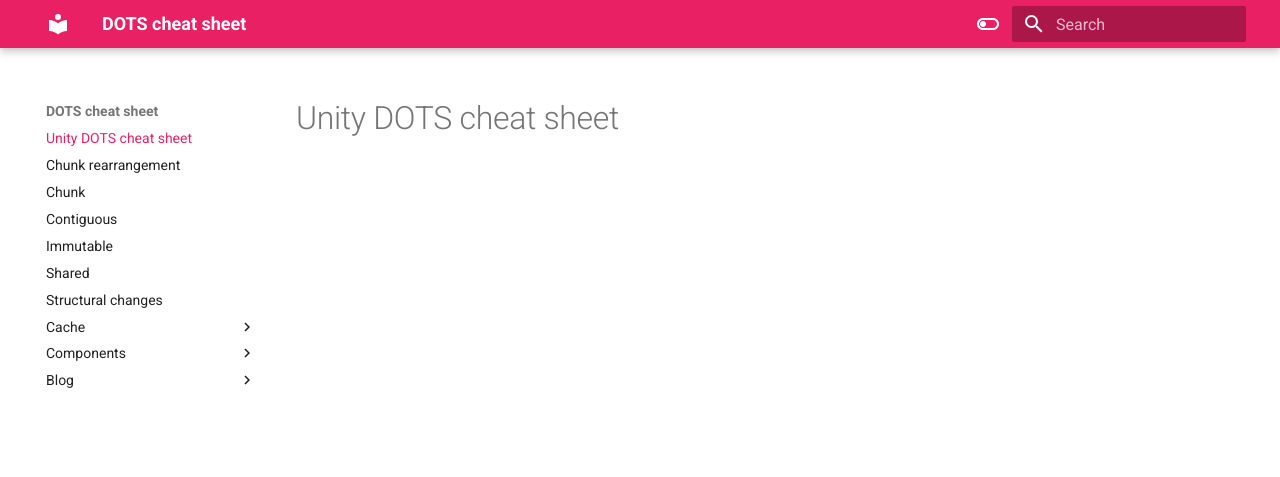
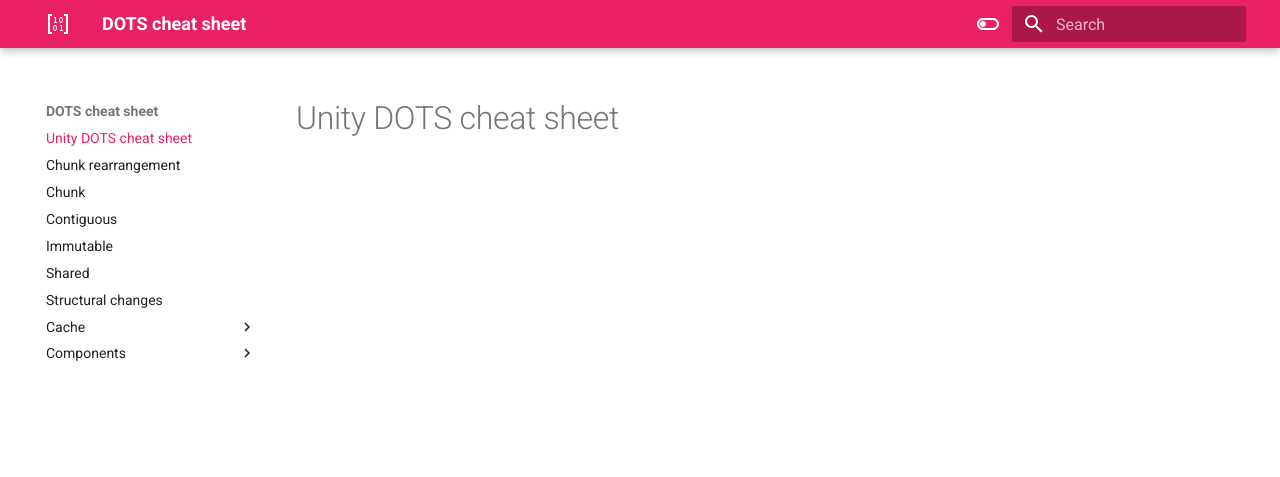
Before and after one commit to odiukov/unotes, an MkDocs documentation site: the page built from docs/index.md, in a window 1280 px wide. Shown: the top 477 px of the page. Built offline with MkDocs 1.6.1 and Material for MkDocs 9.7.7, drawn with Linux system fonts in a browser that asks for light colours.

Commit message:
trying to change icon

```diff
--- a/mkdocs.yml
+++ b/mkdocs.yml
@@ -2,6 +2,8 @@ site_name: DOTS cheat sheet
 
 theme:
     name: 'material'
+    icon:
+      logo: material/matrix
     palette:
 
     # Light mode
@@ -51,14 +53,6 @@ markdown_extensions:
 plugins:
   - search
   - roamlinks
-  - blog
-  - rss:
-      match_path: blog/posts/.*
-      date_from_meta:
-        as_creation: date
-      categories:
-        - categories
-        - tags
 
 extra_javascript:
   - javascripts/mathjax.js
```
